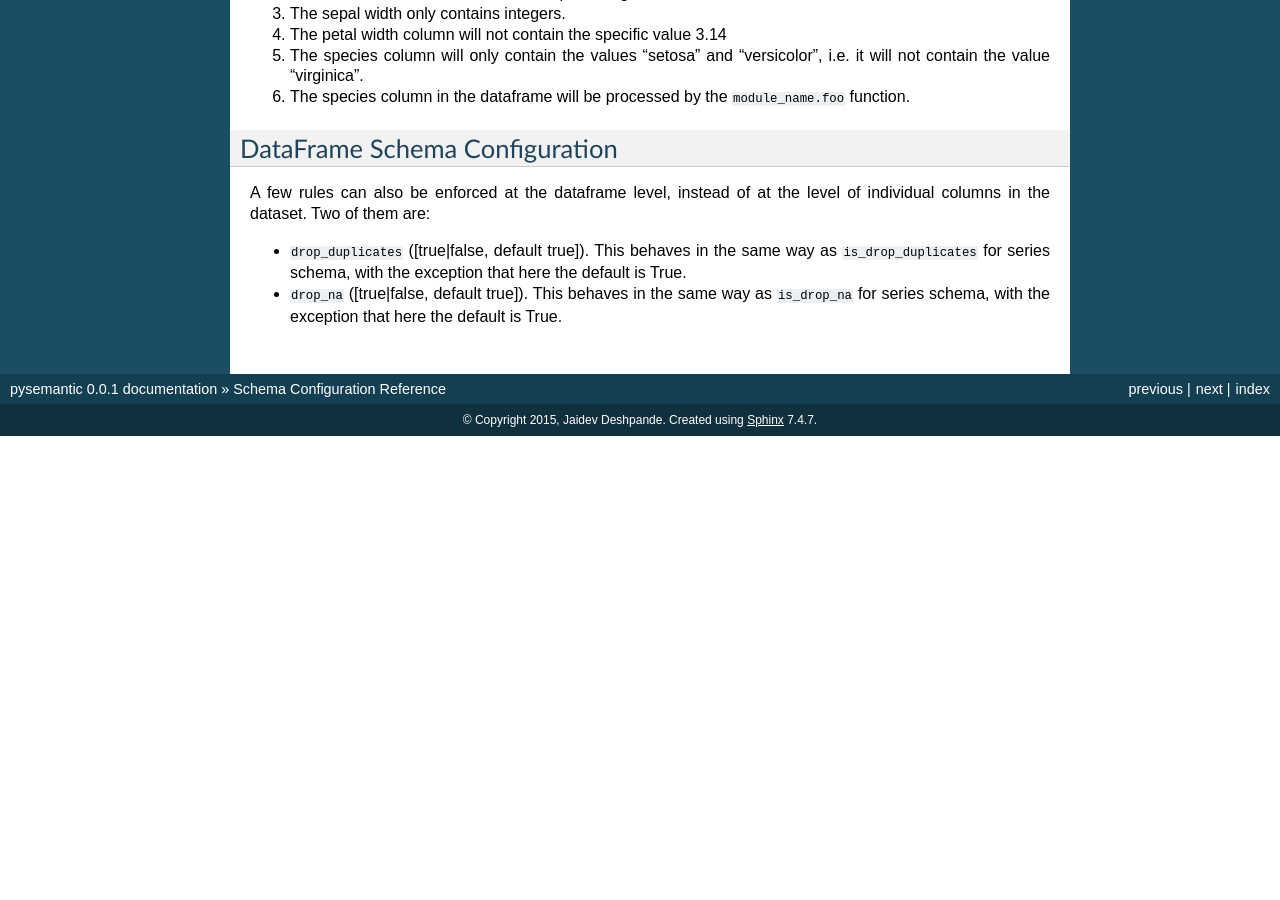
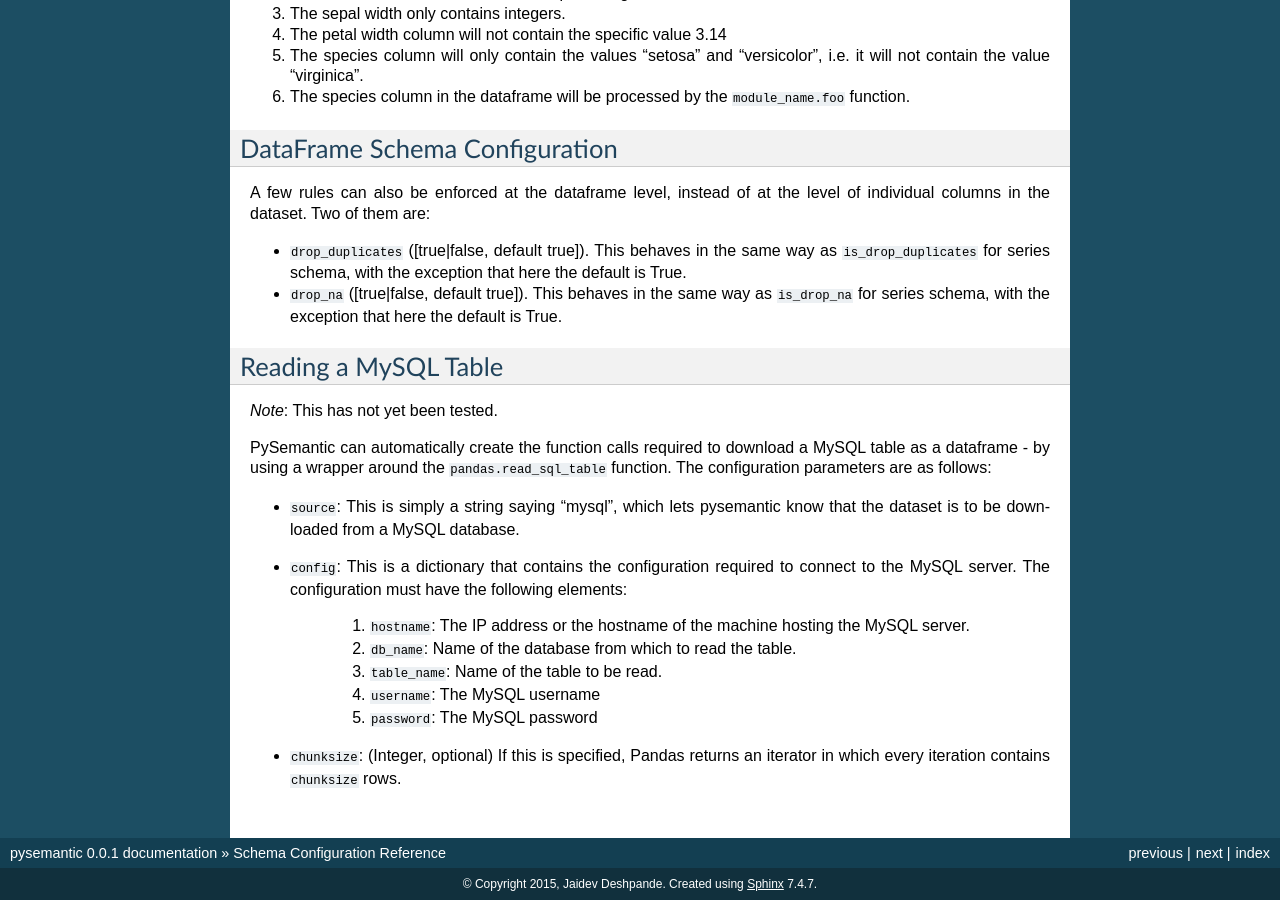
Before and after one commit to jaidevd/pysemantic, a Sphinx documentation site: the page built from docs/schema_ref.rst, in a window 1280 px wide and 900 px high, scrolled down 5677 px. Built offline with Sphinx 7.4.7, drawn with Linux system fonts in a browser that asks for light colours; before the commit the page ends 6113 px from its top, so only the background shows below that; some of the changed text lies outside the part shown.

Commit message:
Add docs for MySQL

```diff
--- a/docs/schema_ref.rst
+++ b/docs/schema_ref.rst
@@ -25,7 +25,7 @@ Basic Schema Configuration
 Here is a list of different dataset parameters that PySemantic is sensitive
 to:
 
-* ``path`` (Required) The path to the file containing the data. Note that the path must either be absolute, or relative to the directory containing the schema. This can also be a list of files if the dataset spans multiple files. If that is the case, the path parameter can be specified as:
+* ``path`` (Required, except when the ``source`` parameter is "mysql") The path to the file containing the data. Note that the path must either be absolute, or relative to the directory containing the schema. This can also be a list of files if the dataset spans multiple files. If that is the case, the path parameter can be specified as:
 
   .. code-block:: yaml
 
@@ -358,3 +358,29 @@ level of individual columns in the dataset. Two of them are:
 * ``drop_na`` ([true|false, default true]). This behaves in the same
   way as ``is_drop_na`` for series schema, with the exception that here
   the default is True.
+
+
+---------------------
+Reading a MySQL Table
+---------------------
+
+*Note*: This has not yet been tested.
+
+PySemantic can automatically create the function calls required to download a
+MySQL table as a dataframe - by using a wrapper around the
+``pandas.read_sql_table`` function. The configuration parameters are as
+follows:
+
+* ``source``: This is simply a string saying "mysql", which lets pysemantic
+  know that the dataset is to be downloaded from a MySQL database.
+* ``config``: This is a dictionary that contains the configuration required to
+  connect to the MySQL server. The configuration must have the following
+  elements:
+
+    1. ``hostname``: The IP address or the hostname of the machine hosting the MySQL server.
+    2. ``db_name``: Name of the database from which to read the table.
+    3. ``table_name``: Name of the table to be read.
+    4. ``username``: The MySQL username
+    5. ``password``: The MySQL password
+* ``chunksize``: (Integer, optional) If this is specified, Pandas returns an
+  iterator in which every iteration contains ``chunksize`` rows.
```
